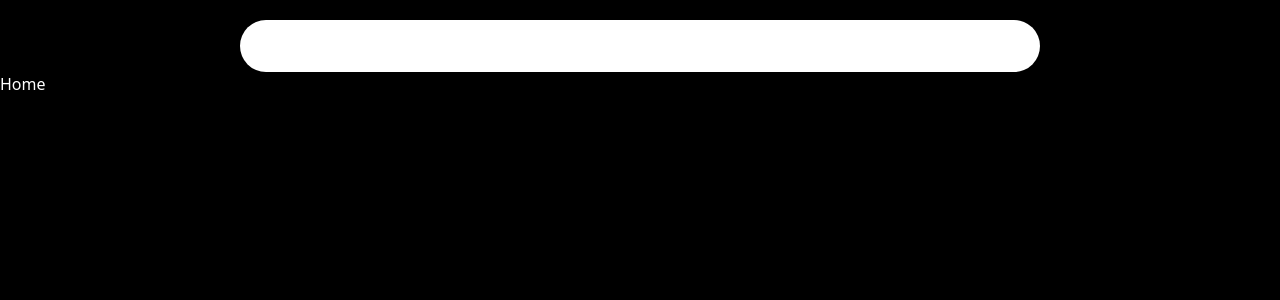
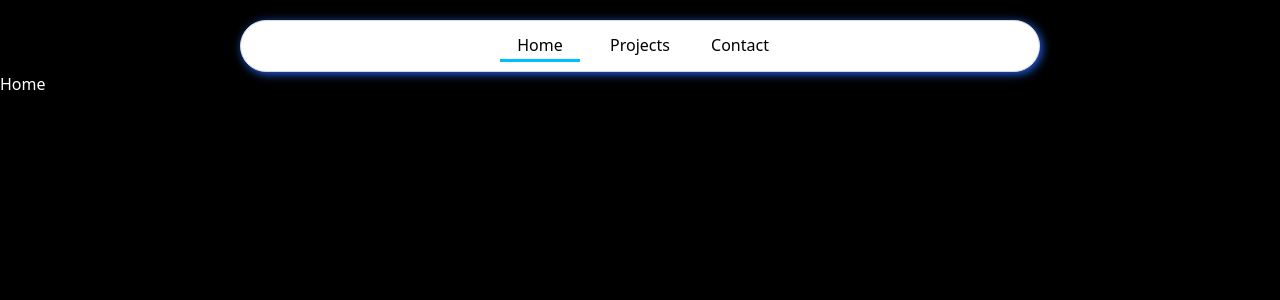
Before and after one commit to shailendrapawar/portfolio, a React (Vite) app: page / in a window 1280 px wide. Shown: the top 300 px of the page. Built offline with nearby package versions, Linux system fonts and the light colour scheme.

Commit message:
added: basic navbar

```diff
--- a/src/components/navbar/Navbar.jsx
+++ b/src/components/navbar/Navbar.jsx
@@ -1,8 +1,22 @@
+import { useSelector } from "react-redux"
+import { NavLink } from "react-router"
+
 function Navbar() {
+  const {currentTheme}=useSelector(s=>s.theme)
   return (
-    <div className="h-13 w-[90%] max-w-200 bg-white mt-5 rounded-4xl">
+    <nav className="h-13 w-[90%] max-w-200 bg-white mt-5 rounded-4xl flex justify-center items-center"
+    style={{backgroundColor:currentTheme.cardBackground,border:`1px solid ${currentTheme.border}`,boxShadow:` 2px 2px 10px ${currentTheme.shadow}`}}
+    >
 
-    </div>
+      <nav className="web-nav flex justify-center items-center gap-5">
+        <NavLink to={"/"} className={({isActive})=>`w-20 h-8 flex justify-center items-center`} style={({isActive})=>isActive?{borderBottom:`3px solid ${currentTheme.accent}`}:{borderBottom:`3px solid transparent`}}>Home</NavLink>
+        <NavLink to={"/projects"} className={({isActive})=>`w-20 h-8 flex justify-center items-center`} style={({isActive})=>isActive?{borderBottom:`3px solid ${currentTheme.accent}`}:{borderBottom:`3px solid transparent`}}>Projects</NavLink>
+        <NavLink to={"/contact"} className={({isActive})=>`w-20 h-8 flex justify-center items-center`} style={({isActive})=>isActive?{borderBottom:`3px solid ${currentTheme.accent}`}:{borderBottom:`3px solid transparent`}}>Contact</NavLink>
+      </nav>
+
+
+
+    </nav>
   )
 }
 export default Navbar
```
